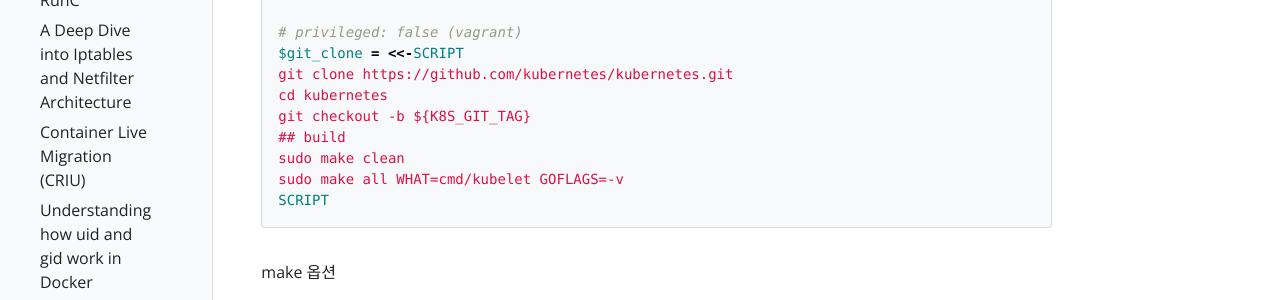
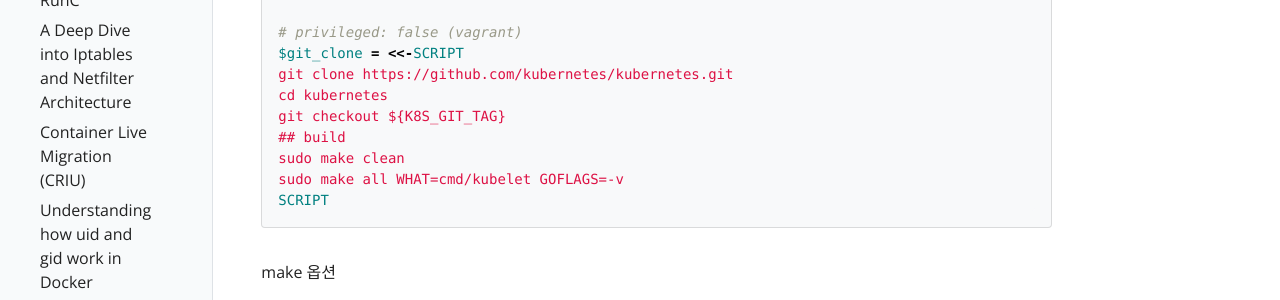
Before and after one commit to netpple/netpple.github.io, a Jekyll site: the page built from _posts/2022-01-31-kubernetes-develop-environment.md, in a window 1280 px wide and 900 px high, scrolled down 1310 px. Shown: the part 278-578 px from the top of the window. Built offline with Jekyll 4.4.1, drawn with Linux system fonts in a browser that asks for light colours; our own code applies the rules of GitHub Pages for plain Markdown files.

Commit message:
옵션 수정

```diff
--- a/_posts/2022-01-31-kubernetes-develop-environment.md
+++ b/_posts/2022-01-31-kubernetes-develop-environment.md
@@ -79,7 +79,7 @@
 $git_clone = <<-SCRIPT
 git clone https://github.com/kubernetes/kubernetes.git
 cd kubernetes
-git checkout -b ${K8S_GIT_TAG}
+git checkout ${K8S_GIT_TAG}
 ## build
 sudo make clean
 sudo make all WHAT=cmd/kubelet GOFLAGS=-v
```
